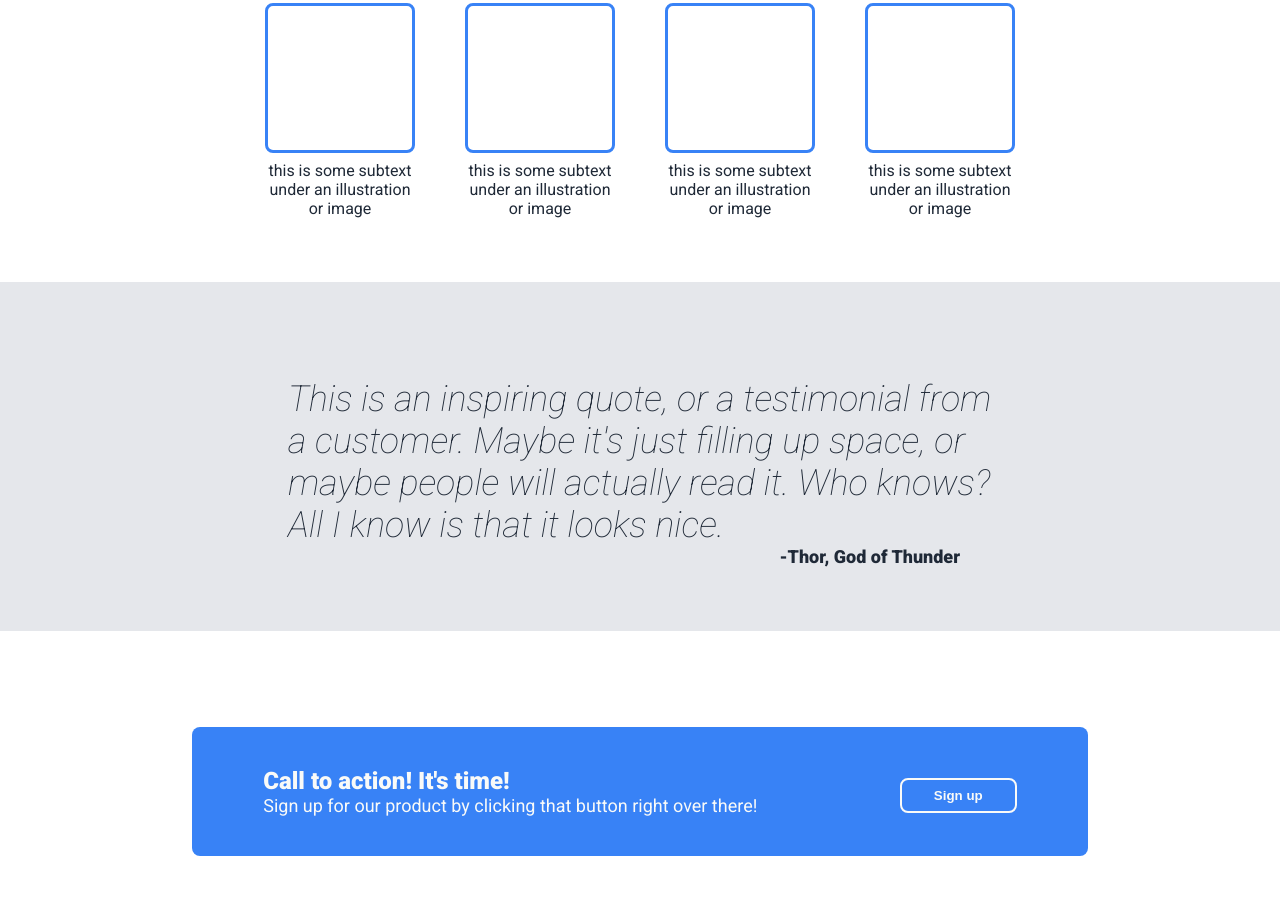
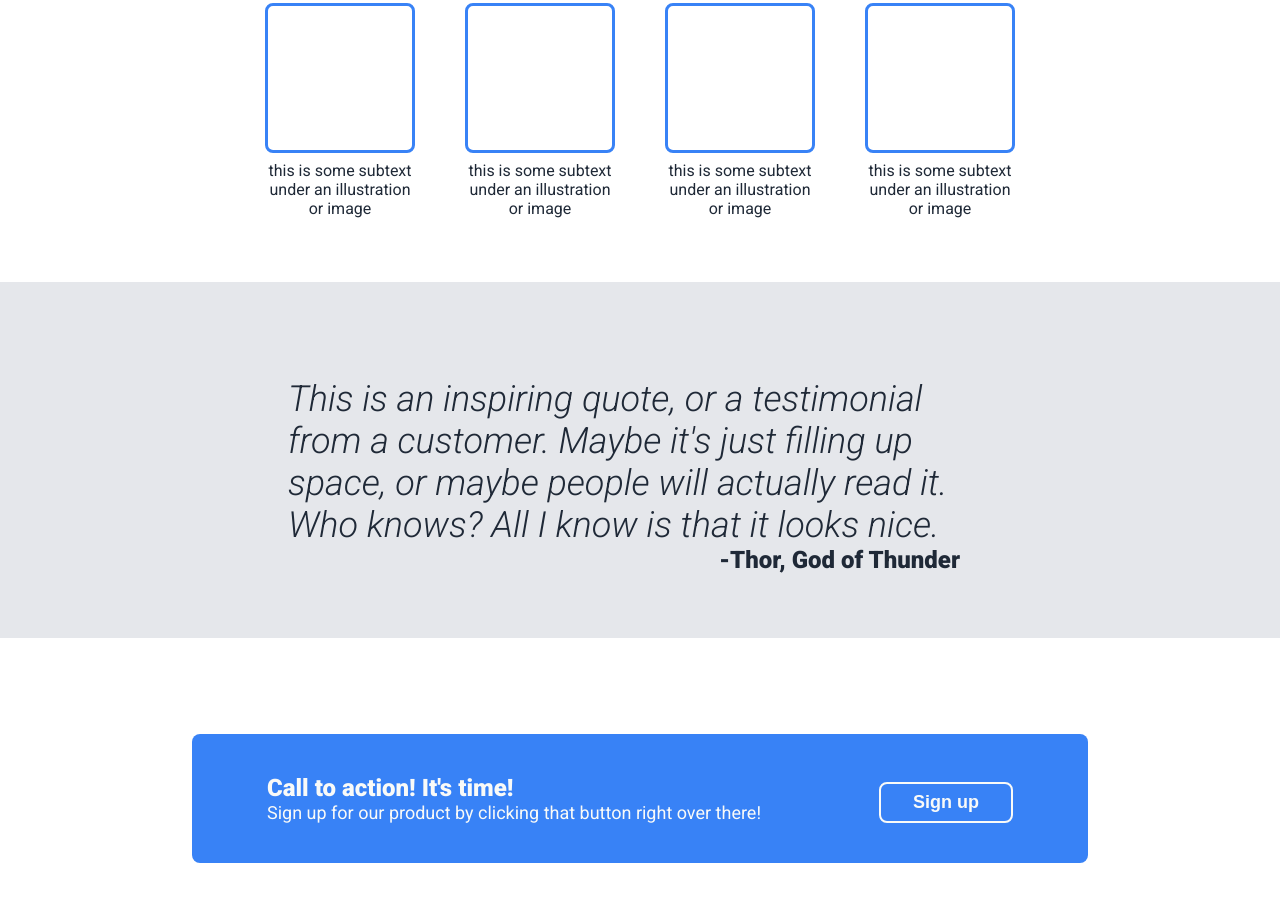
Before and after one commit to pieberrykinnie/landing-page, a plain HTML site: page index.html in a window 1280 px wide. Shown: the part 584-1485 px from the top of the page. Drawn offline with Linux system fonts and the light colour scheme.

Commit message:
fix: Change minor properties of elements' styles

```diff
--- a/style.css
+++ b/style.css
@@ -148,13 +148,13 @@ button {
 .quotation-quote {
     font-size: 36px;
     font-style: italic;
-    font-weight: lighter;
+    font-weight: 300;
     max-width: 55%;
 }
 
 .quotation-quoter {
     font-weight: 900;
-    font-size: 18px;
+    font-size: 24px;
     font-style: normal;
     text-align: right;
     padding-right: 32px;
@@ -176,7 +176,7 @@ button {
     border-radius: 8px;
     color: #f9faf8;
     font-size: 18px;
-    padding: 40px 0;
+    padding: 40px 16px;
 }
 
 .call-area-text-title {
@@ -187,4 +187,6 @@ button {
 .call-area-button {
     border: 2px solid #f9faf8;
     font-weight: 900;
+    font-size: 18px;
+    box-sizing: content-box;
 }
```
